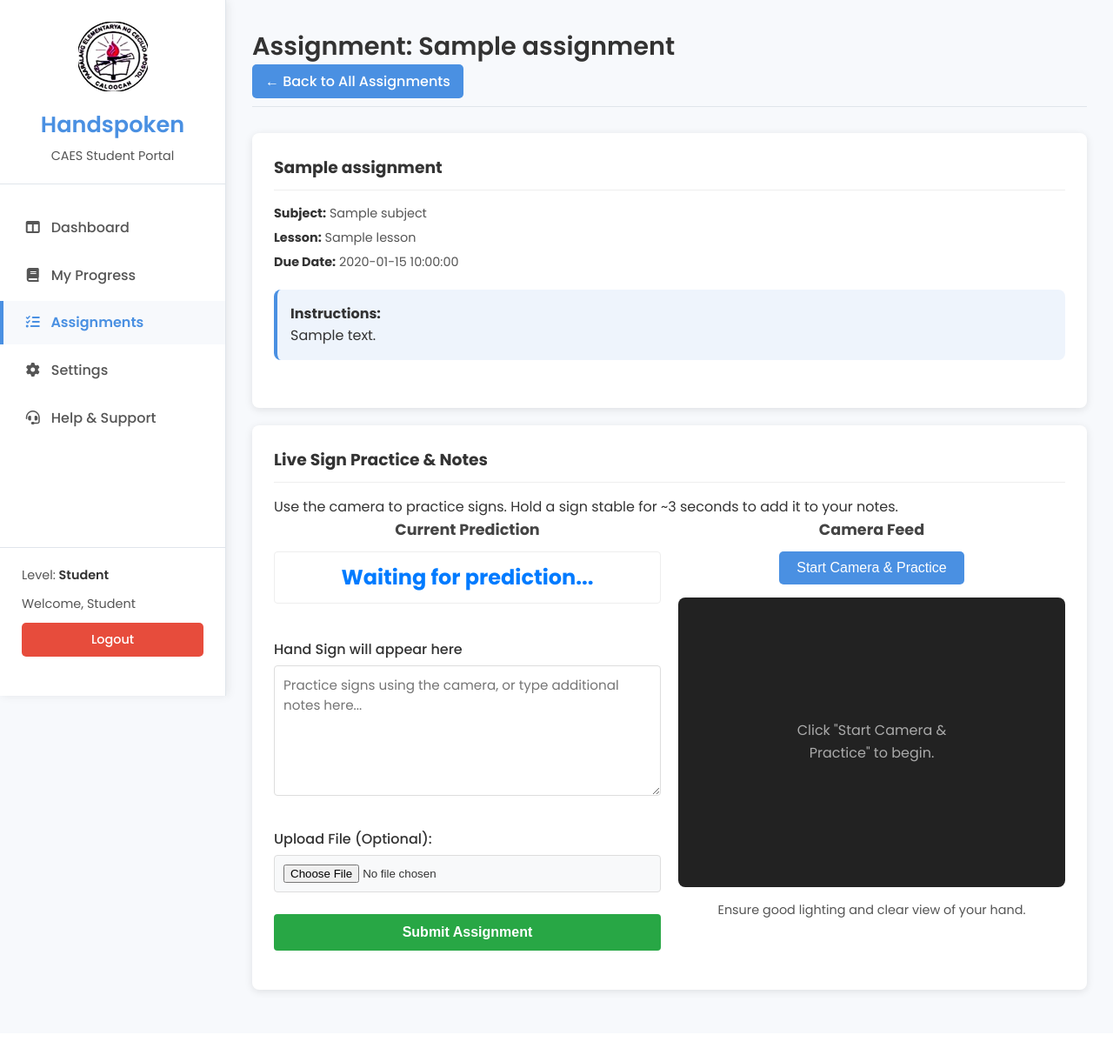
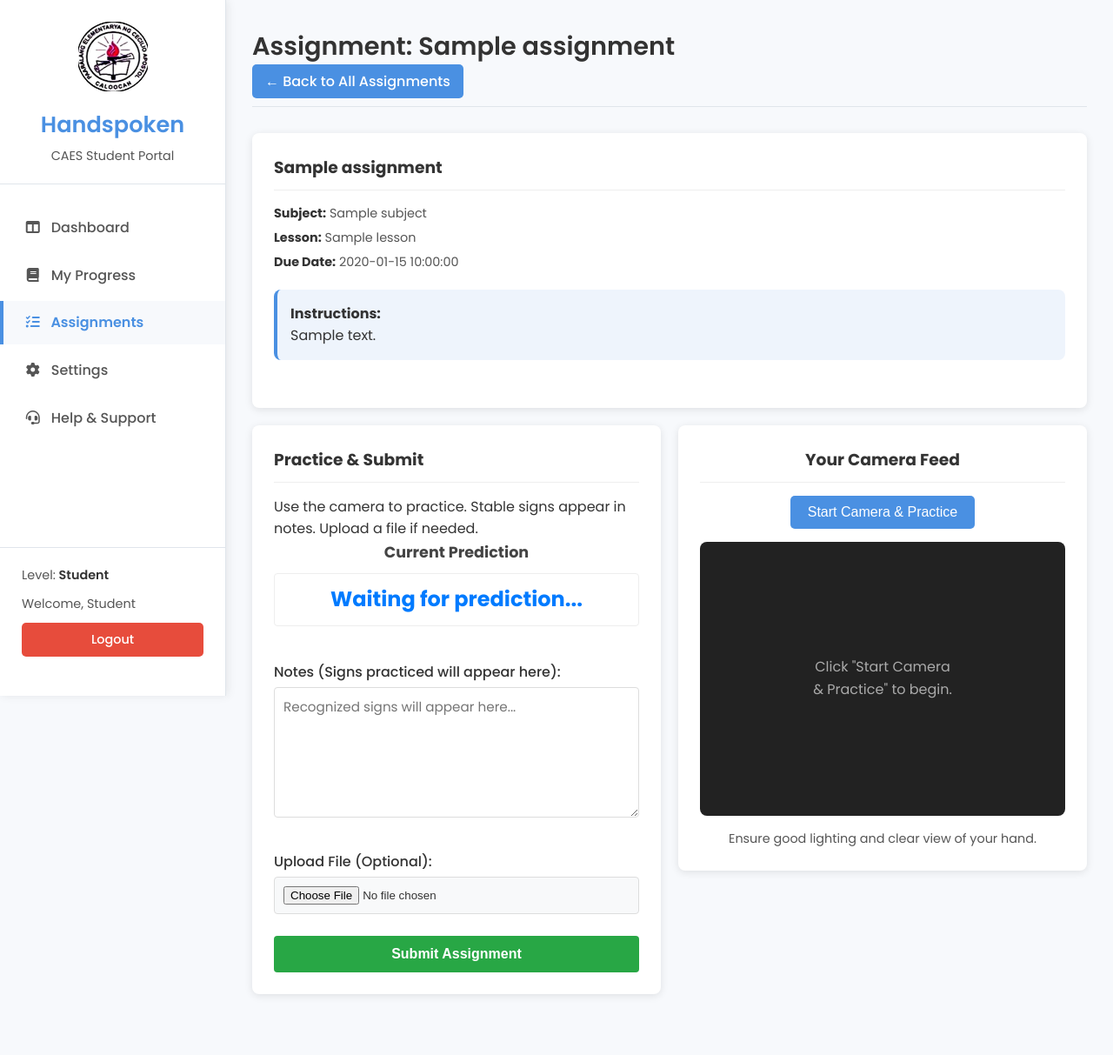
Before and after one commit to julssss1/Capstone1, a Flask app: template app/templates/StudentViewAssignment.html in a window 1280 px wide. Shown: the whole page at 87% size. Before the commit the page ends 1144 px from the top, so only its background shows below. Run offline with Flask 3, Linux system fonts and the light colour scheme; the template is opened without the code that fills it: most values are stand-ins (such as "Sample title", 1, 10 or a date in 2020).

Commit message:
assignment

```diff
--- a/app/static/css/StudentViewAssignment.css
+++ b/app/static/css/StudentViewAssignment.css
@@ -24,19 +24,30 @@
     color: #333;
 }
 
-
-.live-practice-layout {
+/* New parent container for side-by-side modules */
+.practice-and-camera-section {
     display: flex;
-    flex-direction: row-reverse; /* Camera on the right */
-    gap: 20px;
+    gap: 20px; /* Space between the two modules */
     margin-bottom: 20px;
-}
-.live-practice-layout > div { /* Direct children: camera container and prediction/notes container */
-    flex-basis: 50%;
+    align-items: flex-start; /* Align items to the top */
 }
 
-.prediction-area h4,
-.camera-feed-module h4 { /* Changed from .camera-feed-area */
+.practice-submission-module,
+.camera-module {
+    flex-basis: 50%; /* Each module takes up half the width */
+    /* Inherits .assignment-detail-card styles for padding, shadow, etc. */
+    display: flex;
+    flex-direction: column;
+    /* align-items: center; */ /* Removed to allow h3 to be full width if needed before text-align */
+}
+
+.camera-module h3 { /* Targeting the main title of the camera module */
+    text-align: center;
+    width: 100%; /* Ensure it can center across the module width */
+}
+
+.practice-submission-module .prediction-area h4,
+.camera-module h4 { /* Titles for sub-sections like "Current Prediction" or old "Camera Feed" */
     margin-top: 0;
     margin-bottom: 10px;
     font-size: 1.1em;
@@ -51,9 +62,11 @@
     align-items: center; /* Center button and video container */
 }
 
-.start-camera-button { /* Style for the new button */
+.camera-module .start-camera-button { /* Style for the new button */
     padding: 10px 20px;
     font-size: 1em;
+    width: auto; /* Make button width fit content */
+    align-self: center; /* Center the button itself within the flex column */
     background-color: var(--primary-color); /* Using variable from StudentDashboard.css */
     color: white;
     border: none;
@@ -141,16 +154,16 @@
     text-align: center;
 }
 
-/* Form group styling within the live practice/submission area */
-.live-practice-submission-area .form-group {
+/* Form group styling within the practice-submission-module */
+.practice-submission-module .form-group {
     margin-bottom: 15px;
 }
-.live-practice-submission-area .form-group label {
+.practice-submission-module .form-group label {
     font-weight: 500;
     display: block;
     margin-bottom: 5px;
 }
-.live-practice-submission-area textarea#submission-notes {
+.practice-submission-module textarea#submission-notes {
     min-height: 150px;
     width: 100%;
     padding: 10px;
@@ -159,9 +172,9 @@
     box-sizing: border-box;
     font-family: 'Poppins', sans-serif;
     font-size: 0.95em;
-    margin-bottom: 15px; /* If it's the last element before file input */
+    margin-bottom: 15px;
 }
-.live-practice-submission-area input[type="file"]#submission-file {
+.practice-submission-module input[type="file"]#submission-file {
     width: 100%;
     padding: 10px;
     border: 1px solid #ddd;
@@ -170,7 +183,7 @@
     background-color: #f8f9fa;
 }
 
-.submit-button { /* General submit button, can be reused or made specific */
+.practice-submission-module .submit-button {
     width: 100%;
     padding: 12px;
     font-size: 1em;
@@ -180,15 +193,11 @@
     border: none;
     border-radius: 4px;
     cursor: pointer;
-    margin-top: 10px; /* Space above the button */
+    margin-top: 10px;
 }
-.submit-button:hover {
+.practice-submission-module .submit-button:hover {
     background-color: #218838;
     border-color: #1e7e34;
 }
 
 /* Ensure StudentAssignment.css specific styles don't conflict or are merged if needed */
-/* For example, .submission-form-area might be defined in StudentAssignment.css */
-/* If StudentAssignment.css already has good styles for .form-group, label, textarea, input[type=file], */
-/* then some of the specific styles above might be redundant or could be moved to StudentViewAssignment.css */
-/* for overrides or specific adjustments. */
--- a/app/templates/StudentViewAssignment.html
+++ b/app/templates/StudentViewAssignment.html
@@ -65,39 +65,39 @@
             </div>
         </section>
 
-        <section class="assignment-detail-card live-practice-submission-area">
-            <h3>Live Sign Practice & Notes</h3>
-            <p>Use the camera to practice signs. Hold a sign stable for ~3 seconds to add it to your notes.</p>
-            <div class="live-practice-layout">
-                <div class="camera-feed-module"> {# Adapted from .video-module #}
-                    <h4>Camera Feed</h4>
-                    <button type="button" id="start_camera_assignment_btn" class="start-camera-button">Start Camera & Practice</button>
-                    <div class="video-feed-container"> {# Adapted from .video-container #}
-                        <img id="video_feed_assignment_img" data-video-feed-url="{{ url_for('student.video_feed') }}" alt="Video Feed" style="display: none;">
-                        <p id="video_feed_placeholder_text">Click "Start Camera & Practice" to begin.</p>
-                    </div>
-                    <p class="camera-note-text">Ensure good lighting and clear view of your hand.</p>
-                </div>
+        <div class="practice-and-camera-section"> {# New parent flex container for side-by-side modules #}
+            <section class="assignment-detail-card practice-submission-module"> {# Module 1: Practice & Submission #}
+                <h3>Practice & Submit</h3>
+                <p>Use the camera to practice. Stable signs appear in notes. Upload a file if needed.</p>
                 <div class="prediction-area">
                     <h4>Current Prediction</h4>
                     <div id="prediction_text" data-get-prediction-url="{{ url_for('student.get_prediction') }}">
                         Waiting for prediction...
                     </div>
                     <div id="stability_timer_text"></div>
-
+                </div>
                 <div class="form-group">
-                        <label for="submission-notes">Hand Sign will appear here</label>
-                        <textarea id="submission-notes" name="submission_notes" placeholder="Practice signs using the camera, or type additional notes here..."></textarea>
+                    <label for="submission-notes">Notes (Signs practiced will appear here):</label>
+                    <textarea id="submission-notes" name="submission_notes" placeholder="Recognized signs will appear here..." readonly></textarea>
                 </div>
                 <div class="form-group">
                     <label for="submission-file">Upload File (Optional):</label>
                     <input type="file" id="submission-file" name="submission_file">
                 </div>
                 <button type="submit" class="submit-button">Submit Assignment</button>
+            </section>
+
+            <section class="assignment-detail-card camera-module"> {# Module 2: Camera Feed #}
+                <h3>Your Camera Feed</h3>
+                 <button type="button" id="start_camera_assignment_btn" class="start-camera-button">Start Camera & Practice</button>
+                <div class="video-feed-container">
+                    <img id="video_feed_assignment_img" data-video-feed-url="{{ url_for('student.video_feed') }}" alt="Video Feed" style="display: none;">
+                    <p id="video_feed_placeholder_text">Click "Start Camera & Practice" to begin.</p>
                 </div>
+                <p class="camera-note-text">Ensure good lighting and clear view of your hand.</p>
+            </section>
         </div>
-        </section>
-        </form> {# Form now ends after the live practice section #}
+        </form>
         {% else %}
         <p>Assignment details could not be loaded.</p>
         {% endif %}
```
Lines whose indentation alone changed are shown as unchanged.
